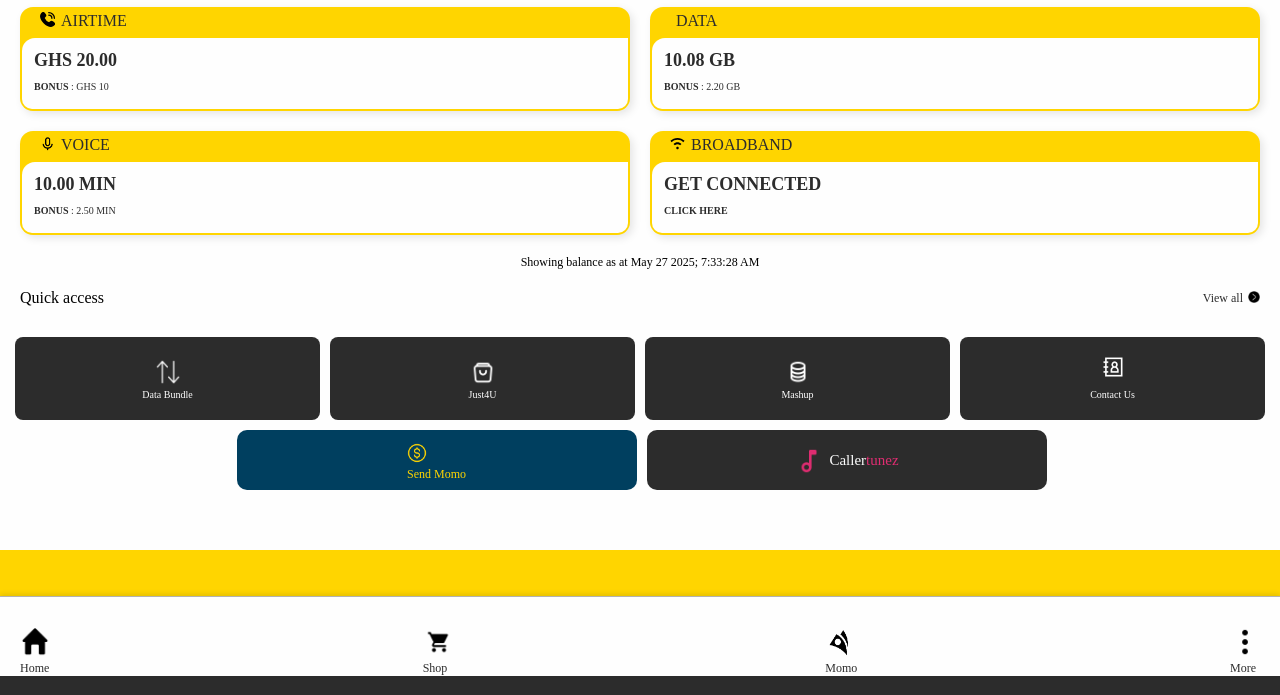
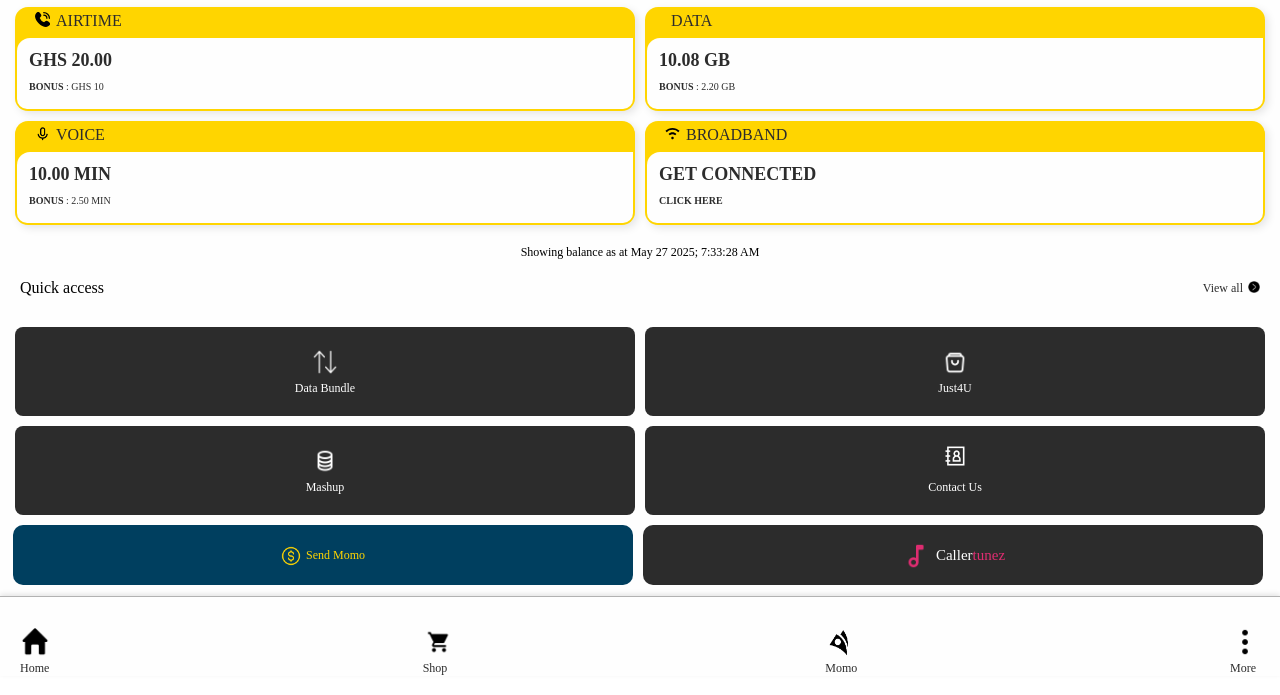
Before and after one commit to bigboyemma20/MyMTN-Clone, a plain HTML site: page index.html in a window 1280 px wide. Shown: the part 124-819 px from the top of the page. Drawn offline with Linux system fonts and the light colour scheme; a web font is replaced by a local one.

Commit message:
responsiveness for 420 and 320

```diff
--- a/css/balance-section.css
+++ b/css/balance-section.css
@@ -97,10 +97,10 @@
 }
 
 .paragraph {
-  display: flex;
+  /* display: flex;
   flex-direction: column;
   justify-content: center;
-  align-items: center;
+  align-items: center; */
   background-color: var(--White);
   font-size: 12px;
   line-height: 1.2;
--- a/css/bottom-menu.css
+++ b/css/bottom-menu.css
@@ -5,9 +5,9 @@
   align-items: center;
   padding: 30px 20px 0 20px;
   background-color: var(--White);
-  position: fixed;
+  /* position: fixed; */
   width: 100%;
-  bottom: 0;
+  /* bottom: 0; */
   border-top: 1px solid rgba(0, 0, 0, 0.3);
   box-shadow: 0 -2px 5px rgba(0, 0, 0, 0.1);
   z-index: 1000;
--- a/css/general.css
+++ b/css/general.css
@@ -29,7 +29,7 @@
   /* min-height: 100vh; */
   background-color: var(--Yellow);
   /* margin-top: 76px; */
-  min-height: 100vh;
+  /* min-height: 100vh; */
 }
 
 .balance-header,
@@ -70,3 +70,9 @@
 .angle-right-icon {
   width: 12px;
 }
+
+.control {
+  width: 100%;
+  height: 50px;
+  background-color: var(--White);
+}
--- a/css/header.css
+++ b/css/header.css
@@ -1,6 +1,6 @@
 .header {
   width: 100%;
-  max-width: 500px;
+  /* max-width: 500px; */
   display: flex;
   flex-direction: row;
   justify-content: space-between;
--- /dev/null
+++ b/css/media-query.css
@@ -0,0 +1,50 @@
+@media (min-width: 320px) {
+  .balance-section {
+    grid-template-columns: 1fr;
+  }
+  .paragraph {
+    padding-inline: 80px;
+  }
+
+  .quick-access-section {
+    grid-template-columns: 1fr 1fr;
+  }
+  .data-bundles,
+  .just4u,
+  .mashup,
+  .contact-us {
+    font-size: 12px;
+  }
+
+  .bottom-menu {
+    position: fixed;
+    z-index: 1000;
+    bottom: 0;
+  }
+}
+
+@media (min-width: 420px) {
+  .quick-access-section {
+    grid-template-columns: 1fr 1fr;
+  }
+  .data-bundles,
+  .just4u,
+  .mashup,
+  .contact-us {
+    font-size: 12px;
+  }
+
+  .bottom-menu {
+    position: fixed;
+  }
+
+  .balance-section {
+    grid-template-columns: 1fr 1fr;
+    gap: 10px;
+    padding-inline: 15px;
+  }
+
+  .paragraph {
+    padding-inline: 70px;
+  }
+}
--- a/css/momo-caller-tunez.css
+++ b/css/momo-caller-tunez.css
@@ -1,4 +1,5 @@
 .momo-caller-tunez {
+  width: 100%;
   background-color: var(--White);
   display: flex;
   flex-direction: row;
@@ -6,7 +7,8 @@
   align-items: center;
   padding-block-end: 60px;
   gap: 10px;
-  padding-inline: 10px 17px;
+  padding-inline: 13px 17px;
+  height: 100%;
 }
 
 .mo-mo,
@@ -20,7 +22,7 @@
   /* padding-inline: 50px; */
   padding-block: 30px;
   width: 100%;
-  max-width: 400px;
+  min-width: 150px;
   max-height: 50px;
   gap: 5px;
 }
@@ -28,6 +30,9 @@
 .mo-mo {
   background-color: var(--Blue);
   color: var(--Yellow);
+  /* display: inline; */
+  /* padding-block: 0; */
+  text-align: center;
 }
 
 .momo-caller-tunez a {
--- a/css/quick-access.css
+++ b/css/quick-access.css
@@ -1,4 +1,5 @@
 .quick-access-section {
+  width: 100%;
   display: grid;
   grid-template-columns: 1fr 1fr 1fr 1fr;
   grid-template-rows: auto;
@@ -30,11 +31,11 @@
 .mashup,
 .contact-us {
   width: 100%;
+  min-width: 100px;
   display: flex;
   flex-direction: column;
   justify-content: space-between;
   align-items: center;
-  width: 100%;
   height: 100%;
   background-color: var(--Black);
   border-radius: 8px;
--- a/index.html
+++ b/index.html
@@ -11,6 +11,7 @@
   <link rel="stylesheet" href="./css/quick-access.css">
   <link rel="stylesheet" href="./css/momo-caller-tunez.css">
   <link rel="stylesheet" href="./css/bottom-menu.css">
+  <link rel="stylesheet" href="./css/media-query.css">
 
   <link rel="preconnect" href="https://fonts.googleapis.com">
   <link rel="preconnect" href="https://fonts.gstatic.com" crossorigin>
@@ -189,7 +190,6 @@
     </section>
 
     <section class="momo-caller-tunez">
-      <a href="">
       <div class="mo-mo">
         <div class="dollar">
           <img src="./images/dollar-minimalistic-svgrepo-com.png" alt="">
@@ -197,15 +197,17 @@
         <div class="mo-mo-text">
           Send Momo
         </div>
-      </a>
       </div>
 
       <div class="caller-tunez">
-        <div class="note"><img src="./images/music-note-1-svgrepo-com (2).png" alt=""></div>
-        <div>Caller<span>tunez</span></div>
+        <div class="note"><img src="./images/music-note-1-svgrepo-com (2).png" alt="">
+        </div>
+        <div>Caller<span>tunez</span>
+        </div>
       </div>
     </section>
-
+    <div style="
+    width:100%; height:50px; background-color: white;"></div>
     <footer class="bottom-menu">
 
       <div class="home">
```
Lines whose indentation alone changed are shown as unchanged.
